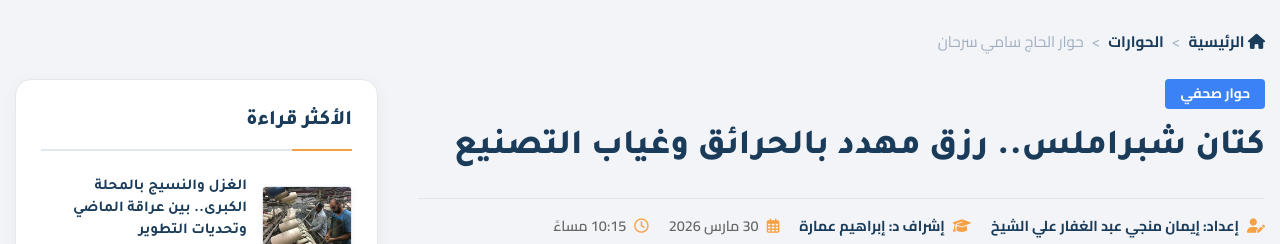
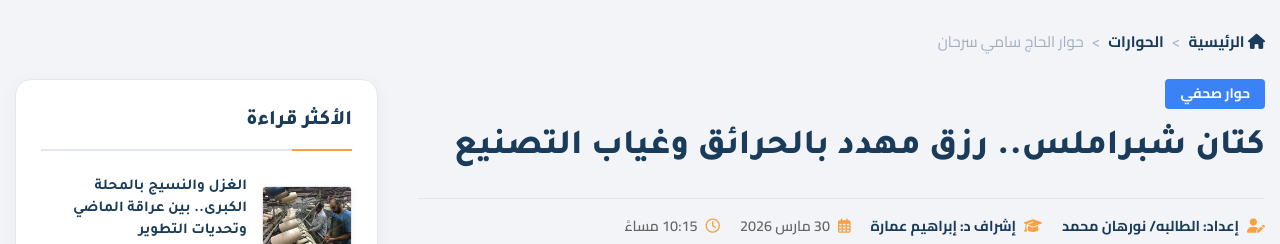
Before and after one commit to mohamedelawakey/work, a plain HTML site: page interview_flax.html in a window 1280 px wide. Shown: the part 82-326 px from the top of the page. Drawn offline with Linux system fonts and the light colour scheme.

Commit message:
Update flax heritage and interview to Nohan Mohamed

```diff
--- a/interview_flax.html
+++ b/interview_flax.html
@@ -56,7 +56,7 @@
               <div class="meta-info">
                 <div class="meta-item author">
                   <i class="fa-solid fa-user-pen"></i>
-                  <span>إعداد: إيمان منجي عبد الغفار علي الشيخ</span>
+                  <span>إعداد: الطالبه/ نورهان محمد</span>
                 </div>
                 <div class="meta-item author">
                   <i class="fa-solid fa-graduation-cap"></i>
```
Also changed, not shown: investigation_flax_heritage.html (+1 -1 lines).
